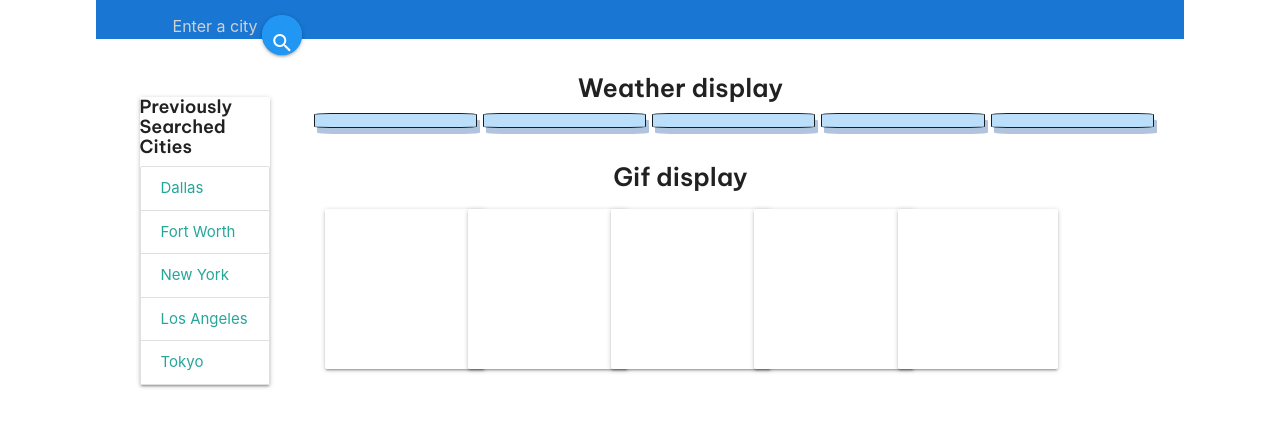
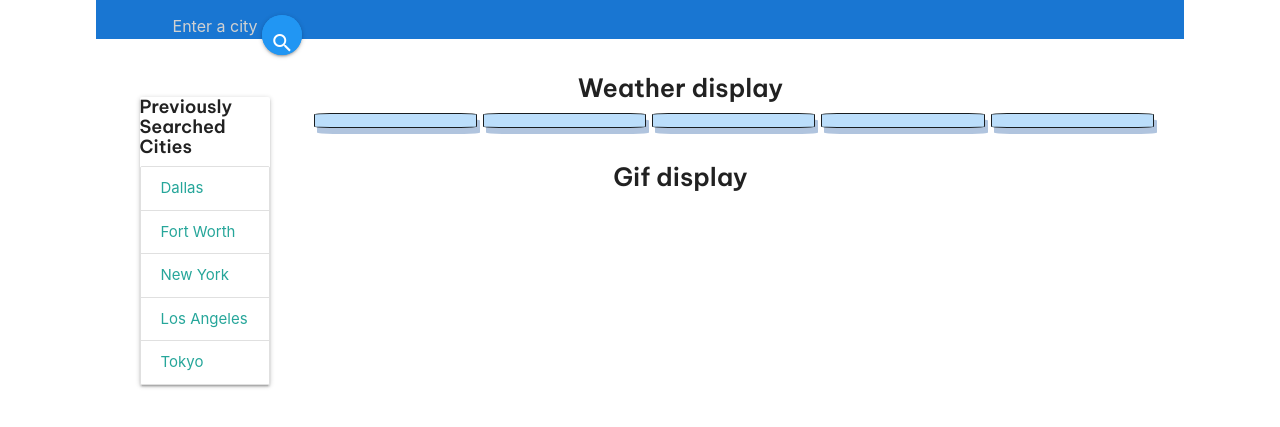
Before and after one commit to MrTofuuu/GifCast, a plain HTML site: page index.html in a window 1280 px wide. Shown: the part 121-548 px from the top of the page. Drawn offline with nearby package versions, Linux system fonts and the light colour scheme.

Commit message:
updated html GIF placement

```diff
--- a/index.html
+++ b/index.html
@@ -116,35 +116,14 @@
             <div class="col l6 m6 s6" style="width: 100%" id="gif-display">
                 <h5 class="center-align flow-text">Gif display</h5>
                 <div class="row">
-                    <div class="col l2 m4 s12 flow-text">
-                        <div class="card gifCards" id="gif1">
-                            <!-- p tag needs to be changed to what gif display requires -->
+                    <!--I added in a container to make the GIF placement more cleaner.-->
+                    <div id = 'gifContainer'>
+                        <!--removed the gif-cards and just added in just added the img(GIF)-->
                             <img class = 'gif'>
-                        </div>
-                    </div>
-                    <div class="col l2 m4 s12 flow-text">
-                        <div class="card gifCards" id="gif2">
-                            <!-- p tag needs to be changed to what gif display requires -->
                             <img class = 'gif'>
-                        </div>
-                    </div>
-                    <div class="col l2 m4 s12 flow-text">
-                        <div class="card gifCards" id="gif3">
-                            <!-- p tag needs to be changed to what gif display requires -->
                             <img class = 'gif'>
-                        </div>
-                    </div>
-                    <div class="col l2 m4 s12 flow-text">
-                        <div class="card gifCards" id="gif4">
-                            <!-- p tag needs to be changed to what gif display requires -->
                             <img class = 'gif'>
-                        </div>
-                    </div>
-                    <div class="col l2 m4 s12 flow-text">
-                        <div class="card gifCards" id="gif5">
-                            <!-- p tag needs to be changed to what gif display requires -->
                             <img class = 'gif'>
-                        </div>
                     </div>
                 </div>
             </div>
```
